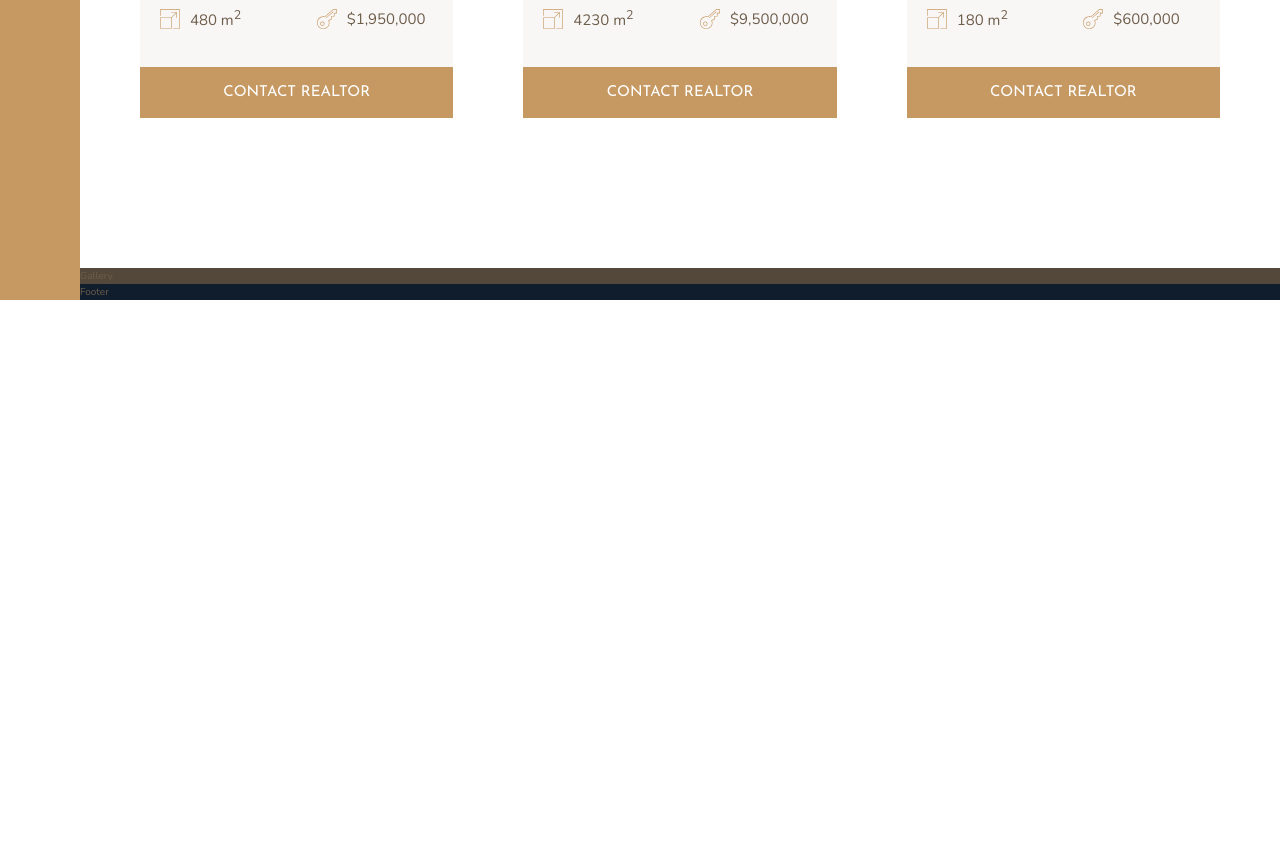
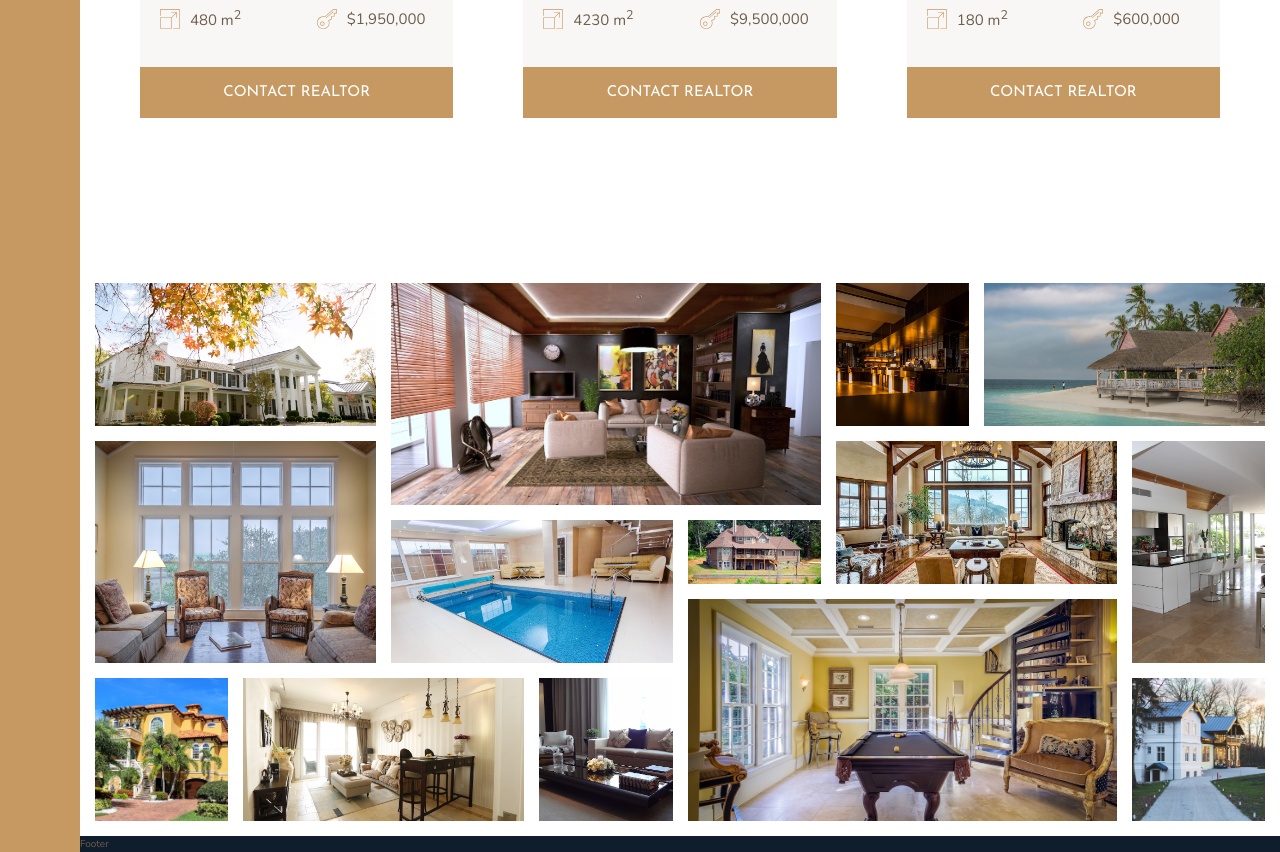
Before and after one commit to maismin/nexter, a website: page index.html in a window 1280 px wide. Shown: the part 2807-3659 px from the top of the page. Before the commit the page ends 3107 px from the top, so only its background shows below. Drawn offline with nearby package versions, Linux system fonts and the light colour scheme.

Commit message:
Create House Gallery

```diff
--- a/index.html
+++ b/index.html
@@ -276,7 +276,22 @@
         <button class="btn home__btn">Contact realtor</button>
       </div>
     </section>
-    <section class="gallery">Gallery</section>
+    <section class="gallery">
+      <figure class="gallery__item gallery__item--1"><img src="img/gal-1.jpeg" alt="Gallery image 1" class="gallery__img"></figure>
+      <figure class="gallery__item gallery__item--2"><img src="img/gal-2.jpeg" alt="Gallery image 2" class="gallery__img"></figure>
+      <figure class="gallery__item gallery__item--3"><img src="img/gal-3.jpeg" alt="Gallery image 3" class="gallery__img"></figure>
+      <figure class="gallery__item gallery__item--4"><img src="img/gal-4.jpeg" alt="Gallery image 4" class="gallery__img"></figure>
+      <figure class="gallery__item gallery__item--5"><img src="img/gal-5.jpeg" alt="Gallery image 5" class="gallery__img"></figure>
+      <figure class="gallery__item gallery__item--6"><img src="img/gal-6.jpeg" alt="Gallery image 6" class="gallery__img"></figure>
+      <figure class="gallery__item gallery__item--7"><img src="img/gal-7.jpeg" alt="Gallery image 7" class="gallery__img"></figure>
+      <figure class="gallery__item gallery__item--8"><img src="img/gal-8.jpeg" alt="Gallery image 8" class="gallery__img"></figure>
+      <figure class="gallery__item gallery__item--9"><img src="img/gal-9.jpeg" alt="Gallery image 9" class="gallery__img"></figure>
+      <figure class="gallery__item gallery__item--10"><img src="img/gal-10.jpeg" alt="Gallery image 10" class="gallery__img"></figure>
+      <figure class="gallery__item gallery__item--11"><img src="img/gal-11.jpeg" alt="Gallery image 11" class="gallery__img"></figure>
+      <figure class="gallery__item gallery__item--12"><img src="img/gal-12.jpeg" alt="Gallery image 12" class="gallery__img"></figure>
+      <figure class="gallery__item gallery__item--13"><img src="img/gal-13.jpeg" alt="Gallery image 13" class="gallery__img"></figure>
+      <figure class="gallery__item gallery__item--14"><img src="img/gal-14.jpeg" alt="Gallery image 14" class="gallery__img"></figure>
+    </section>
     <footer class="footer">Footer</footer>
   </body>
 </html>
--- a/sass/_gallery.scss
+++ b/sass/_gallery.scss
@@ -1,4 +1,88 @@
 .gallery {
-  background-color: $color-grey-dark-1;
   grid-column: full-start / full-end;
+
+  display: grid;
+  grid-template-rows: repeat(7, 5vw);
+  grid-template-columns: repeat(8, 1fr);
+  gap: 1.5rem;
+  padding: 1.5rem;
+
+  &__item {
+    &--1 {
+      grid-row: 1 / span 2;
+      grid-column: 1 / span 2;
+    }
+
+    &--2 {
+      grid-row: 1 / span 3;
+      grid-column: 3 / span 3;
+    }
+
+    &--3 {
+      grid-row: 1 / span 2;
+      grid-column: 6 / span 1;
+    }
+
+    &--4 {
+      grid-row: 1 / span 2;
+      grid-column: 7 / span 2;
+    }
+
+    &--5 {
+      grid-row: 3 / span 3;
+      grid-column: 1 / span 2;
+    }
+
+    &--6 {
+      grid-row: 4 / span 2;
+      grid-column: 3 / span 2;
+    }
+
+    &--7 {
+      grid-row: 4 / span 1;
+      grid-column: 5 / span 1;
+    }
+
+    &--8 {
+      grid-row: 3 / span 2;
+      grid-column: 6 / span 2;
+    }
+
+    &--9 {
+      grid-row: 3 / span 3;
+      grid-column: 8 / span 1;
+    }
+
+    &--10 {
+      grid-row: 6 / span 2;
+      grid-column: 1 / span 1;
+    }
+
+    &--11 {
+      grid-row: 6 / span 2;
+      grid-column: 2 / span 2;
+    }
+
+    &--12 {
+      grid-row: 6 / span 2;
+      grid-column: 4 / span 1;
+    }
+
+    &--13 {
+      grid-row: 5 / span 3;
+      grid-column: 5 / span 3;
+    }
+
+    &--14 {
+      grid-row: 6 / span 2;
+      grid-column: 8 / span 1;
+    }
+  }
+
+  &__img {
+    width: 100%;
+    height: 100%;
+    object-fit: cover;
+    display: block;
+  }
 }
```
Also changed, not shown: css/style.css.
